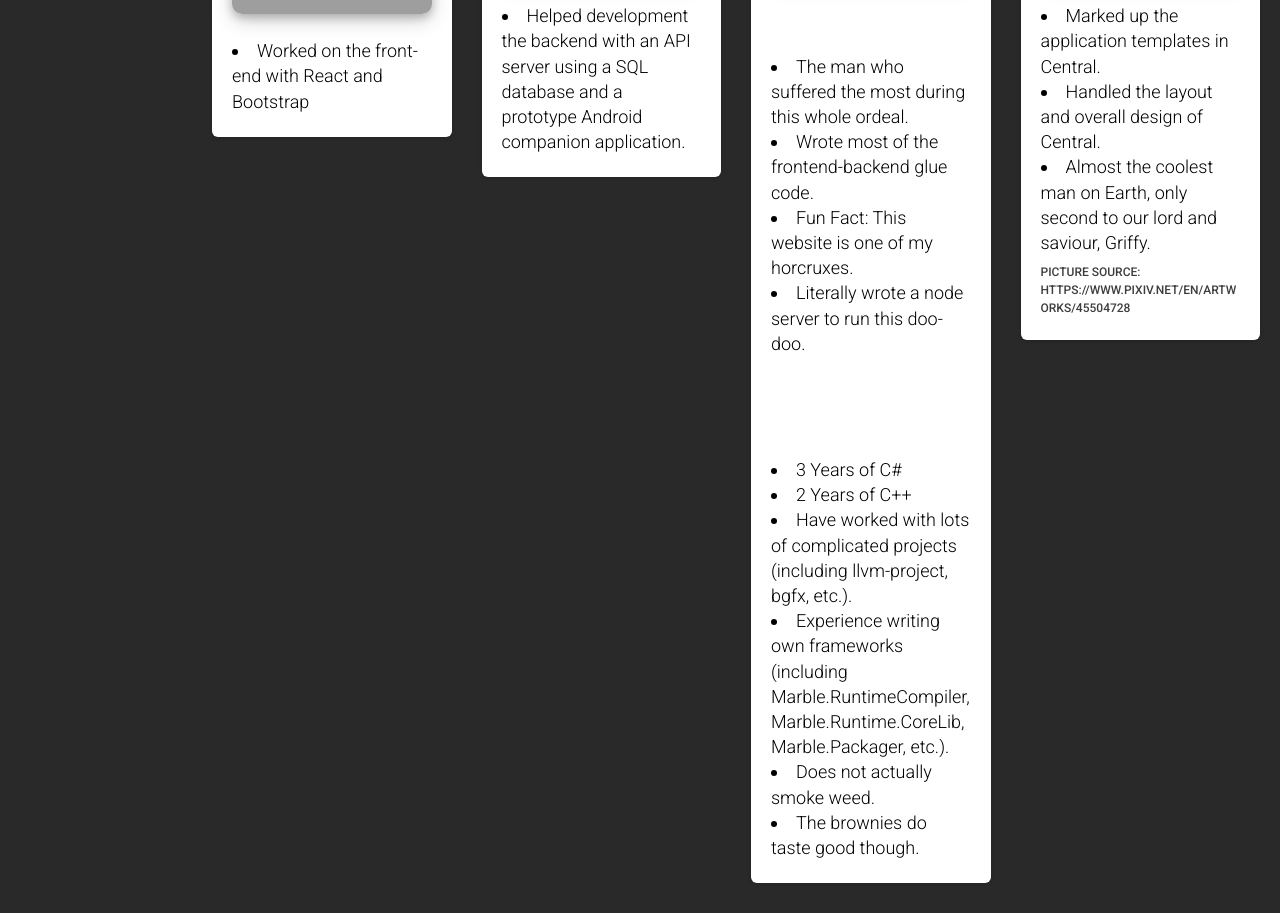
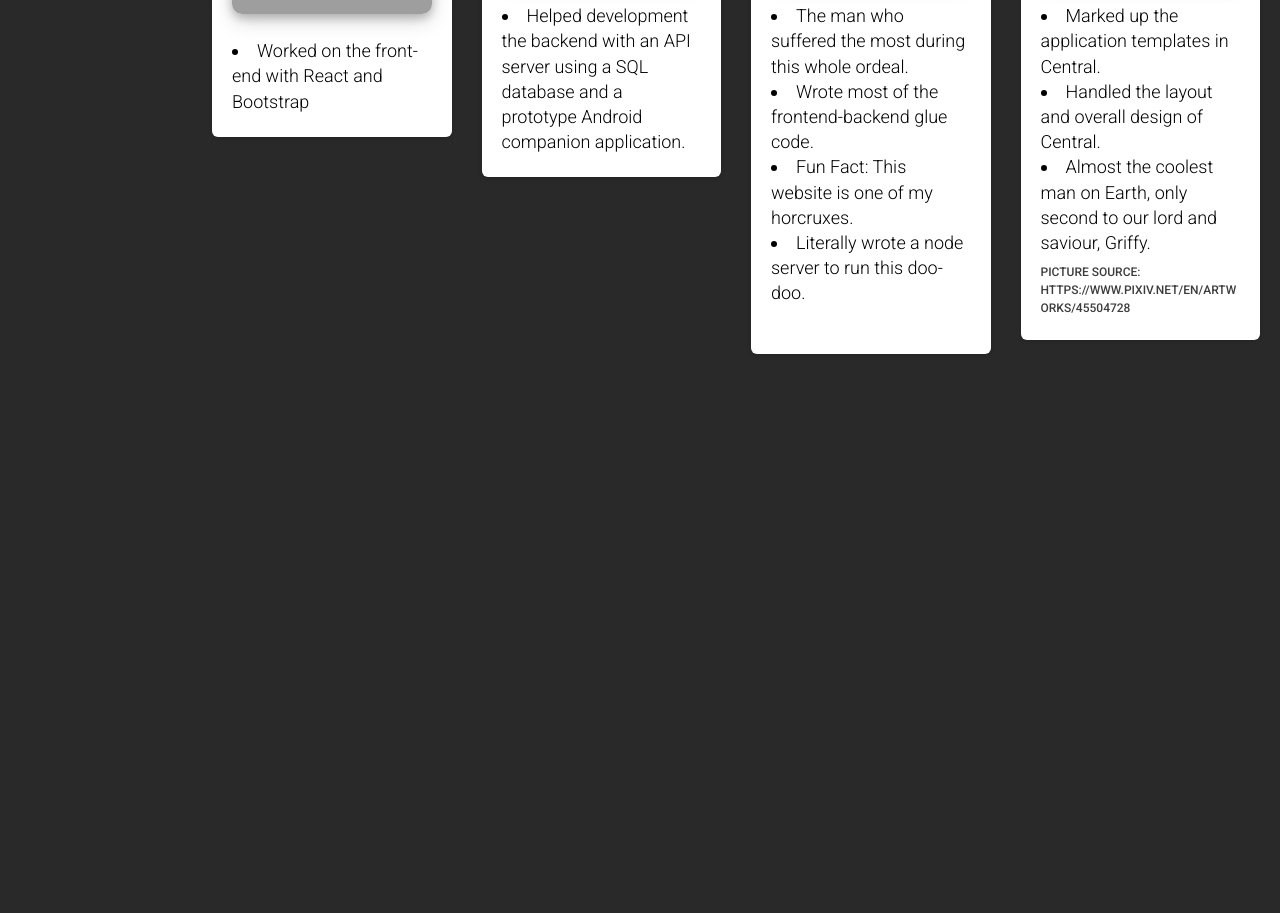
Before and after one commit to jw-way/hackiethon2021, a website: page aboutus.html in a window 1280 px wide. Shown: the part 1608-2521 px from the top of the page. After the commit the page ends 1992 px from the top, so only its background shows below. Drawn offline with nearby package versions, Linux system fonts and the light colour scheme; grey boxes are pictures that could not be loaded.

Commit message:
c  o  n  c  i  s  e

```diff
--- a/aboutus.html
+++ b/aboutus.html
@@ -174,19 +174,11 @@
                                 </div>
                                 <br>
                                 <h4>
-                                    My Involvement Within This Project
                                     <li>The man who suffered the most during this whole ordeal.</li>
                                     <li>Wrote most of the frontend-backend glue code.</li>
                                     <li>Fun Fact: This website is one of my horcruxes.</li>
                                     <li>Literally wrote a node server to run this doo-doo.</li>
                                     <br>
-                                    My Experience in Programming Outside This Project
-                                    <li>3 Years of C#</li>
-                                    <li>2 Years of C++</li>
-                                    <li>Have worked with lots of complicated projects (including llvm-project, bgfx, etc.).</li>
-                                    <li>Experience writing own frameworks (including Marble.RuntimeCompiler, Marble.Runtime.CoreLib, Marble.Packager, etc.).</li>
-                                    <li>Does not actually smoke weed.</li>
-                                    <li>The brownies do taste good though.</li>
                                 </h4>
                             </div>
                         </div>
```
